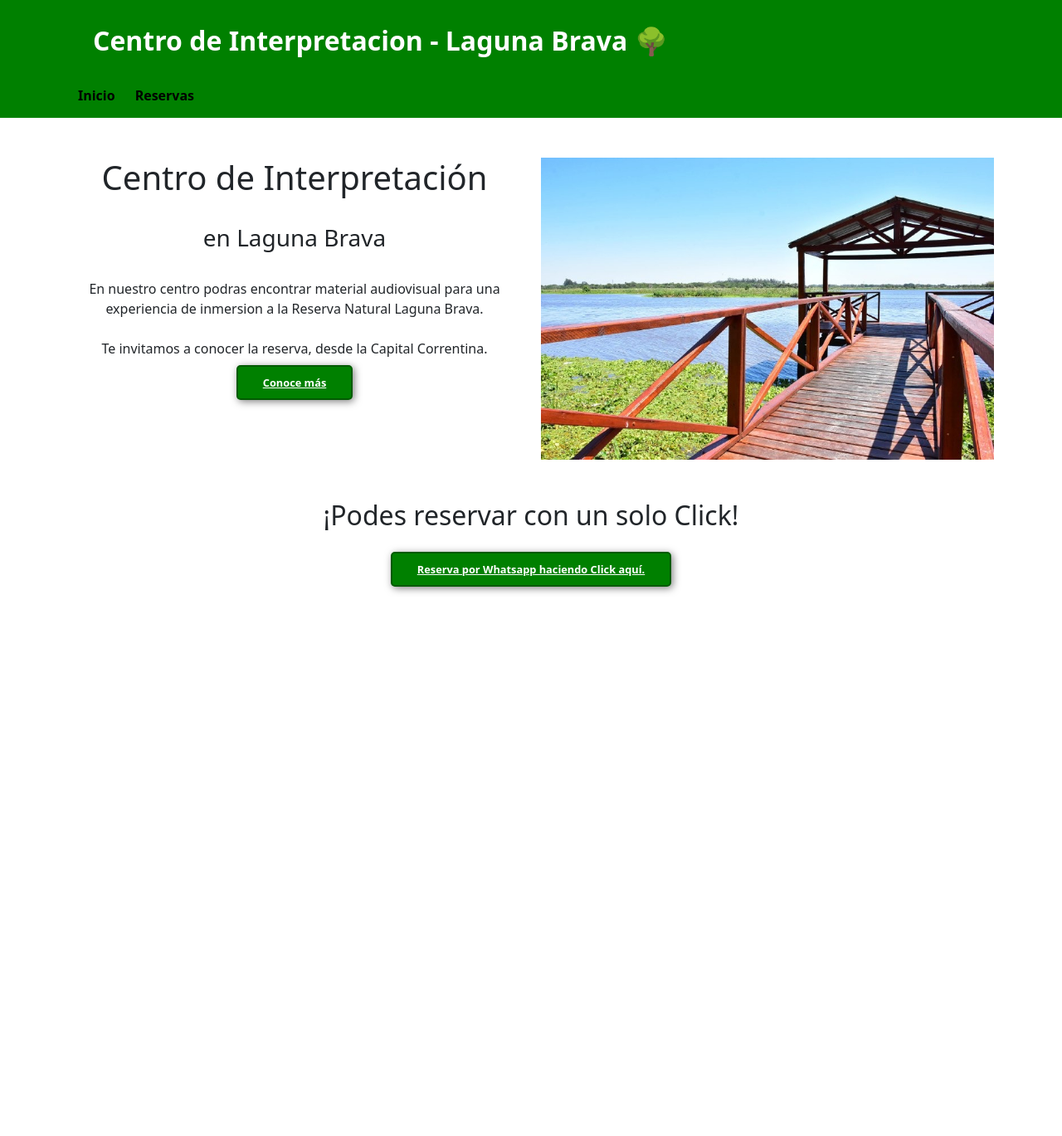
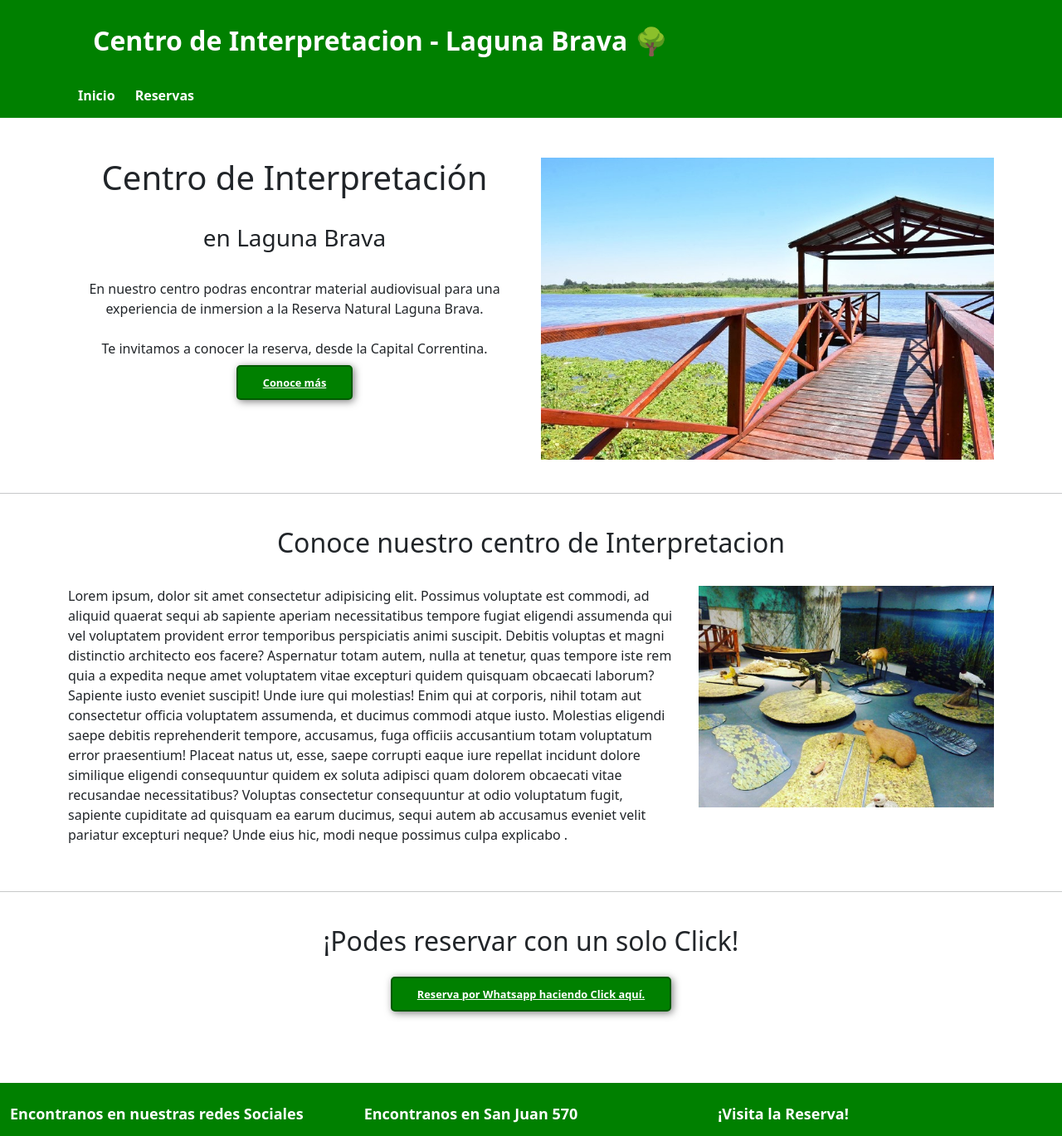
Before and after one commit to sqlote/sqlote.github.io, a PHP site: page /lagunabrava/index.html in a window 1280 px wide. Shown: the top 1369 px of the page at 83% size. Before the commit the page ends 715 px from the top, so only its background shows below. Run offline with PHP 8.4, Linux system fonts and the light colour scheme.

Commit message:
updating casa ibera

```diff
--- a/lagunabrava/index.html
+++ b/lagunabrava/index.html
@@ -40,8 +40,26 @@
                 </div>
 
         </div>
-                    <br><br>
+                    <br><hr><br>
+
+                <section id="acercaCentro">
+                    <div class="container">
+              <center>    <h2>Conoce nuestro centro de Interpretacion</h2> <br>  </center>
+                        <div class="row">
+                            <div class="col-8">
+                                <p>Lorem ipsum, dolor sit amet consectetur adipisicing elit. Possimus voluptate est commodi, ad aliquid quaerat sequi ab sapiente aperiam necessitatibus tempore fugiat eligendi assumenda qui vel voluptatem provident error temporibus perspiciatis animi suscipit. Debitis voluptas et magni distinctio architecto eos facere? Aspernatur totam autem, nulla at tenetur, quas tempore iste rem quia a expedita neque amet voluptatem vitae excepturi quidem quisquam obcaecati laborum? Sapiente iusto eveniet suscipit! Unde iure qui molestias! Enim qui at corporis, nihil totam aut consectetur officia voluptatem assumenda, et ducimus commodi atque iusto. Molestias eligendi saepe debitis reprehenderit tempore, accusamus, fuga officiis accusantium totam voluptatum error praesentium! Placeat natus ut, esse, saepe corrupti eaque iure repellat incidunt dolore similique eligendi consequuntur quidem ex soluta adipisci quam dolorem obcaecati vitae recusandae necessitatibus? Voluptas consectetur consequuntur at odio voluptatum fugit, sapiente cupiditate ad quisquam ea earum ducimus, sequi autem ab accusamus eveniet velit pariatur excepturi neque? Unde eius hic, modi neque possimus culpa explicabo .</p>
+                            </div>
+                            <div class="col-4">
+                                <img src="img/centro.jpg" alt="centroInterior" width="100%">
+                            </div>
+                        </div>
+
+                    </div>
+                    <br>
+                    <hr>
+                </section>
                         <section id="reservas" class="reservas">
+                            <br>
                             <div class="container">
                                 <center>
                                 <h2>¡Podes reservar con un solo Click!</h2>
@@ -51,9 +69,46 @@
                             </div>
                         </section>
 
+            <footer>
+                <br><br><br><br>
+             <div id="footer" class="container-fluid py-4">
+                <div class="row">
+                    <div class="col-4">
+                        <p>Encontranos en nuestras redes Sociales</p>
+                        <div class="redesFooter">
+                        <a href="#"><svg xmlns="http://www.w3.org/2000/svg" class="icon icon-tabler icon-tabler-brand-instagram" width="24" height="24" viewBox="0 0 24 24" stroke-width="2" stroke="currentColor" fill="none" stroke-linecap="round" stroke-linejoin="round">
+                            <path stroke="none" d="M0 0h24v24H0z" fill="none"></path>
+                            <rect x="4" y="4" width="16" height="16" rx="4"></rect>
+                            <circle cx="12" cy="12" r="3"></circle>
+                            <line x1="16.5" y1="7.5" x2="16.5" y2="7.501"></line>
+                         </svg></a>
+                        <a href="#"><svg xmlns="http://www.w3.org/2000/svg" class="icon icon-tabler icon-tabler-brand-facebook" width="24" height="24" viewBox="0 0 24 24" stroke-width="2" stroke="currentColor" fill="none" stroke-linecap="round" stroke-linejoin="round">
+                            <path stroke="none" d="M0 0h24v24H0z" fill="none"></path>
+                            <path d="M7 10v4h3v7h4v-7h3l1 -4h-4v-2a1 1 0 0 1 1 -1h3v-4h-3a5 5 0 0 0 -5 5v2h-3"></path>
+                         </svg></a>
+                        <a href="#"><svg xmlns="http://www.w3.org/2000/svg" class="icon icon-tabler icon-tabler-brand-linkedin" width="24" height="24" viewBox="0 0 24 24" stroke-width="2" stroke="currentColor" fill="none" stroke-linecap="round" stroke-linejoin="round">
+                            <path stroke="none" d="M0 0h24v24H0z" fill="none"></path>
+                            <rect x="4" y="4" width="16" height="16" rx="2"></rect>
+                            <line x1="8" y1="11" x2="8" y2="16"></line>
+                            <line x1="8" y1="8" x2="8" y2="8.01"></line>
+                            <line x1="12" y1="16" x2="12" y2="11"></line>
+                            <path d="M16 16v-3a2 2 0 0 0 -4 0"></path>
+                         </svg></a>
+                        </div>
+                    </div>
+                            <div class="col-4">
+                                    <p>Encontranos en San Juan 570</p>
+                                    <iframe src="https://www.google.com/maps/embed?pb=!1m18!1m12!1m3!1d468.8351140806048!2d-58.83675398018747!3d-27.463926819250123!2m3!1f0!2f0!3f0!3m2!1i1024!2i768!4f13.1!3m3!1m2!1s0x94456ca597aba5a7%3A0x40660f64bfd992b!2sSan%20Juan%20570%2C%20W3400%20CBB%2C%20Corrientes!5e0!3m2!1ses!2sar!4v1667163342951!5m2!1ses!2sar" width="300" height="150" style="border:10px;" allowfullscreen="" loading="lazy" referrerpolicy="no-referrer-when-downgrade"></iframe>
+                            </div>
+                                <div class="col-4">
+                                   <p>¡Visita la Reserva!</p>
+                                    <iframe src="https://www.google.com/maps/embed?pb=!1m18!1m12!1m3!1d3539.5322558877365!2d-58.704809383379384!3d-27.483817777136142!2m3!1f0!2f0!3f0!3m2!1i1024!2i768!4f13.1!3m3!1m2!1s0x9445419850dacdd7%3A0x2c0f4370db50517b!2sReserva%20Natural%20Laguna%20Brava!5e0!3m2!1ses!2sar!4v1667163659117!5m2!1ses!2sar" width="300" height="150" style="border:0;" allowfullscreen="" loading="lazy" referrerpolicy="no-referrer-when-downgrade"></iframe>
+                                </div>
+                </div>
+                <br>
+             </div>
 
-
-<br><br><br><br>
+            </footer>
     <script src="https://cdn.jsdelivr.net/npm/bootstrap@5.2.2/dist/js/bootstrap.bundle.min.js" integrity="sha384-OERcA2EqjJCMA+/3y+gxIOqMEjwtxJY7qPCqsdltbNJuaOe923+mo//f6V8Qbsw3" crossorigin="anonymous"></script>
   </body>
 </html>
--- a/lagunabrava/style.css
+++ b/lagunabrava/style.css
@@ -28,11 +28,11 @@ header a{
     padding: 5px 12px;
     text-decoration: none;
     font-weight: bold;
-    color: black;
+    color: white;
 }
 
 header a:hover{
-    color: white;
+    color: black;
 }
 .button{
     font-size: .8rem;
@@ -55,3 +55,27 @@ header a:hover{
     color: white;
     background-color: green;
 }
+
+#footer{
+    color: white;
+    font-size: large;
+    font-weight: bold;
+    background-color: green;
+}
+
+.redesFooter a{
+    text-align: right;
+    padding: 5px 12px;
+    text-decoration: none;
+    font-weight: bold;
+    color: white;
+
+}
+
+.redesFooter a:hover{
+    color: black;
+}
+
+#acercaCentro {
+    justify-content: center;
+}
```
Also changed, not shown: lagunabrava/img/centro.jpg (added). Lines whose indentation alone changed are shown as unchanged.
